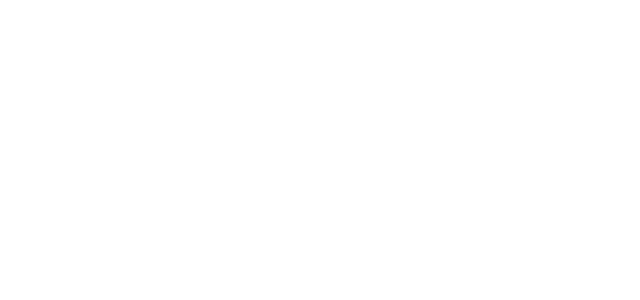
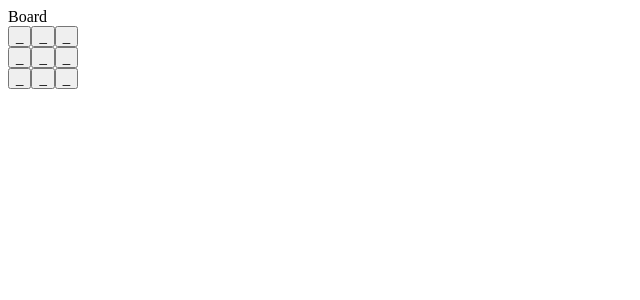
Before and after one commit to ndharmateja/tictactoe, a React (Create React App) app in the folder frontend/: page / in a window 1280 px wide. Shown: the top 300 px of the page, without its empty margins (0-640 px from the left). Built offline with nearby package versions, Linux system fonts and the light colour scheme.

Commit message:
Add code to App.tsx

```diff
--- a/frontend/src/App.tsx
+++ b/frontend/src/App.tsx
@@ -1,6 +1,25 @@
-import React from "react";
+import React, { useState } from "react";
+import { Board, BoardData, Cell, Winner } from "./types";
+import { assertNever } from "./utils";
+import computeService from "./service";
+
+const INITIAL_BOARD: Board = [
+  [0, 0, 0],
+  [0, 0, 0],
+  [0, 0, 0],
+];
+
+const INITIAL_BOARD_DATA: BoardData = {
+  board: INITIAL_BOARD,
+  isComplete: false,
+  winner: Winner.Tie,
+};
 
 const App = () => {
+  const [boardData, setBoardData] = useState<BoardData>(INITIAL_BOARD_DATA);
+  const [loading, setLoading] = useState<boolean>(false);
+  const { board, isComplete, winner } = boardData;
+
   const getCellSymbol = (cell: Cell): string => {
     switch (cell) {
       case Cell.Empty:
@@ -49,6 +68,44 @@
       setLoading(false);
     }
   };
+
+  return (
+    <div>
+      Board
+      {board.map((row, i) => {
+        return (
+          <>
+            <div key={i}>
+              <span>
+                {row.map((cell, j) => {
+                  return (
+                    <button
+                      disabled={cell !== Cell.Empty || loading}
+                      key={i + j}
+                      onClick={() => buttonHandler(i, j)}
+                    >
+                      {getCellSymbol(cell)}
+                    </button>
+                  );
+                })}
+              </span>
+            </div>
+          </>
+        );
+      })}
+      {loading ? <p>Computer is thinking</p> : <></>}
+      {isComplete ? (
+        <div>
+          <p>{getSummaryMessage()}</p>
+          <button onClick={() => setBoardData(INITIAL_BOARD_DATA)}>
+            Play Again
+          </button>
+        </div>
+      ) : (
+        <></>
+      )}
+    </div>
+  );
 };
 
 export default App;
```
